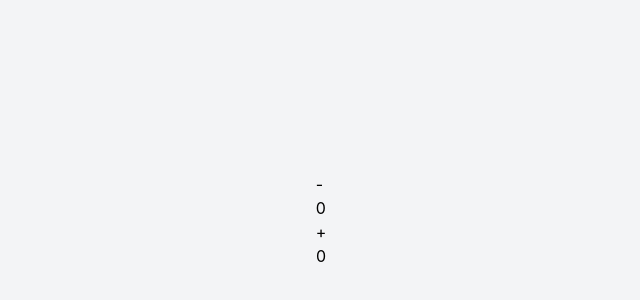
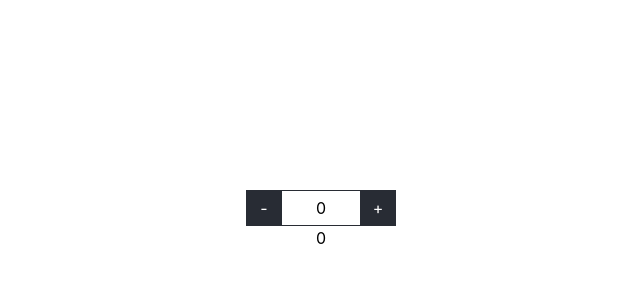
Before and after one commit to yyellen/react-counter, a React (Create React App) app: page / in a window 1280 px wide. Shown: the part 180-480 px from the top of the page, without its empty margins (319-959 px from the left). Built offline with nearby package versions, Linux system fonts and the light colour scheme.

Commit message:
add useEffect

```diff
--- a/src/App.css
+++ b/src/App.css
@@ -1,3 +1,33 @@
+.counter  {
+  width: 150px;
+  height: 36px;
+  display: flex;
+  justify-content: space-between;
+  align-items: center;
+  border-top: 1px solid #282c34;;
+  border-bottom: 1px solid #282c34;
+  /* border: 1px solid #282c34;
+  border-radius: 4px;
+  overflow: hidden; */
+}
+
+/* .number {
+  width: 38px;
+  height: 38px;
+  color: #282c34;
+  border: 1px solid #282c34;
+  text-align: center;
+  align-items: center;
+} */
+
+button {
+  width: 36px;
+  height: 36px;
+  color: #ffffff;
+  background: #282c34;
+  border: 1px solid #282c34;
+}
+
 .App {
   text-align: center;
 }
--- a/src/App.js
+++ b/src/App.js
@@ -1,5 +1,5 @@
 import "./App.css";
-import { useState } from "react";
+import { useState, useEffect } from "react";
 
 function App() {
   const [number, setNumber] = useState(0);
@@ -12,8 +12,18 @@ function App() {
     setNumber(number - 1);
   };
 
+  useEffect(() => {
+    // 當number值改變時，會觸發前面的事
+    // 判斷 number 現在是奇數還是偶數
+    if (number % 2 === 0) {
+      console.log(`${number} is even`);
+    } else {
+      console.log(`${number} is odd`);
+    }
+  }, [number]);
+
   return (
-    <div className="container w-screen h-screen mx-auto bg-gray-100 flex justify-center items-center flex-col">
+    <div className="container w-screen h-screen mx-auto flex justify-center items-center flex-col">
       <div className="counter">
         <button onClick={sub}>-</button>
         <p className="number">{number}</p>
--- a/src/MyButton/index.js
+++ b/src/MyButton/index.js
@@ -1,8 +1,8 @@
 import style from './MyButton.module.css'
 
-const MyButton = () => {
+const MyButton = ({text}, {effect}) => {
   return (
-    <div className={style.my_button}>Click Me</div>
+    <div className={style.my_button} onClick={effect}>{text}</div>
   )
 };
 
```
